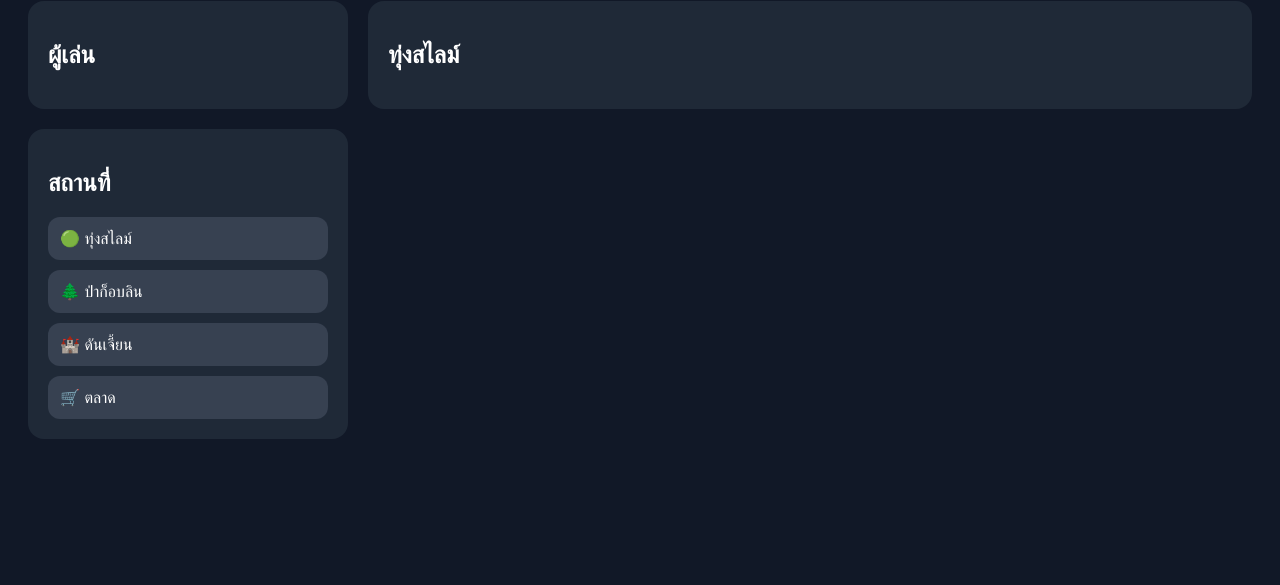
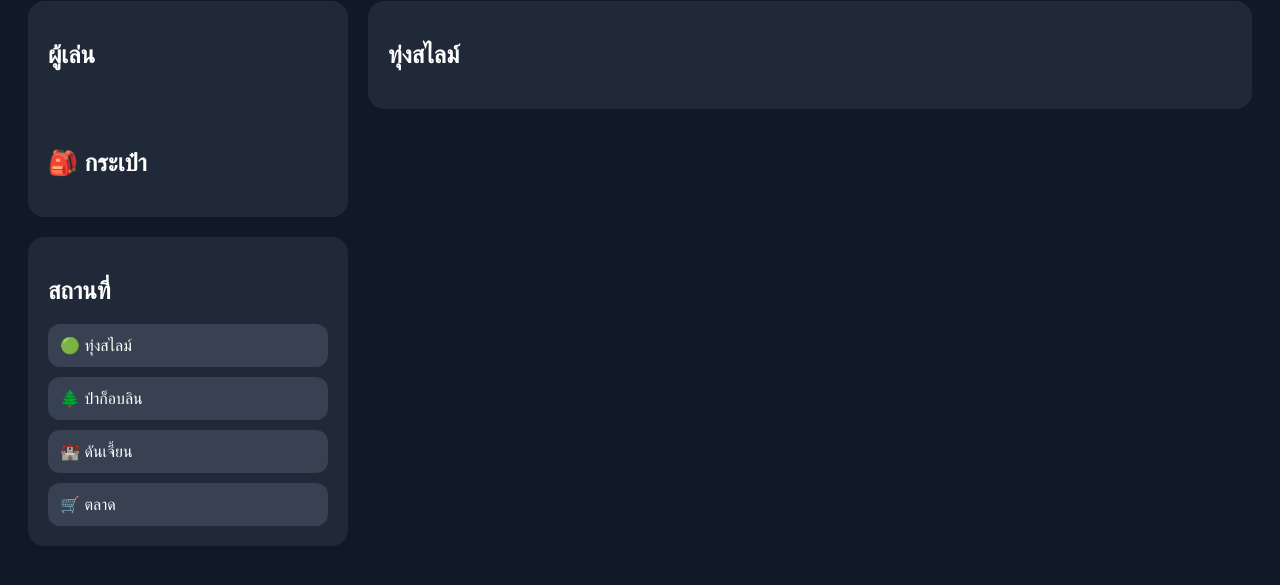
Before and after one commit to tanawutmalirum29-ux/RPG-GAME, a website: page public/index.html in a window 1280 px wide. Shown: the part 107-692 px from the top of the page. Drawn offline with nearby package versions, Linux system fonts and the light colour scheme; no server answers.

Commit message:
Update index.html

```diff
--- a/public/index.html
+++ b/public/index.html
@@ -25,8 +25,15 @@
             <h2>ผู้เล่น</h2>
 
             <div id="player"></div>
+<div class="card">
+ </div>
+    <h2>🎒 กระเป๋า</h2>
 
-        </div>
+    <div id="inventory"></div>
+
+</div>
+
+
 
         <div class="card">
 
```
